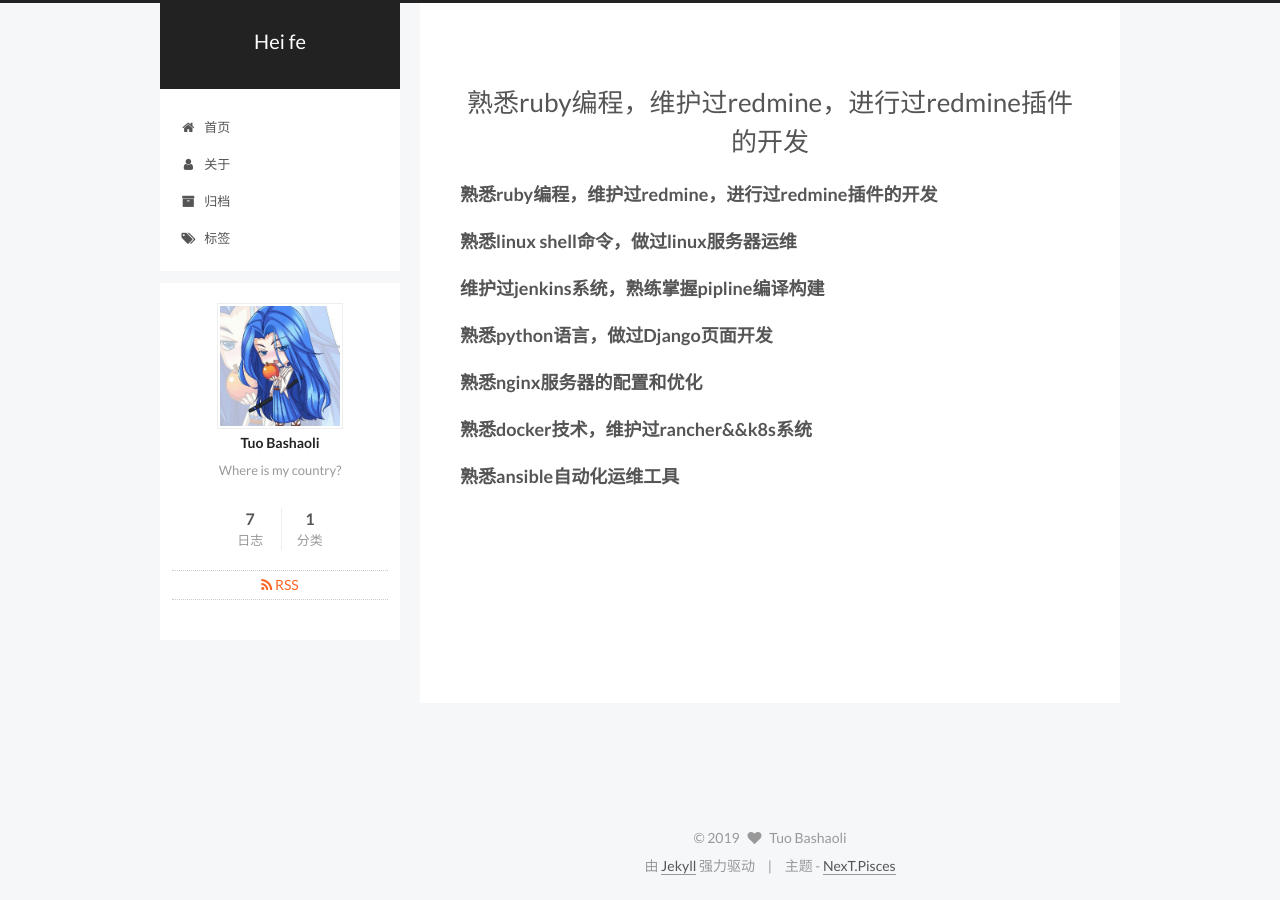
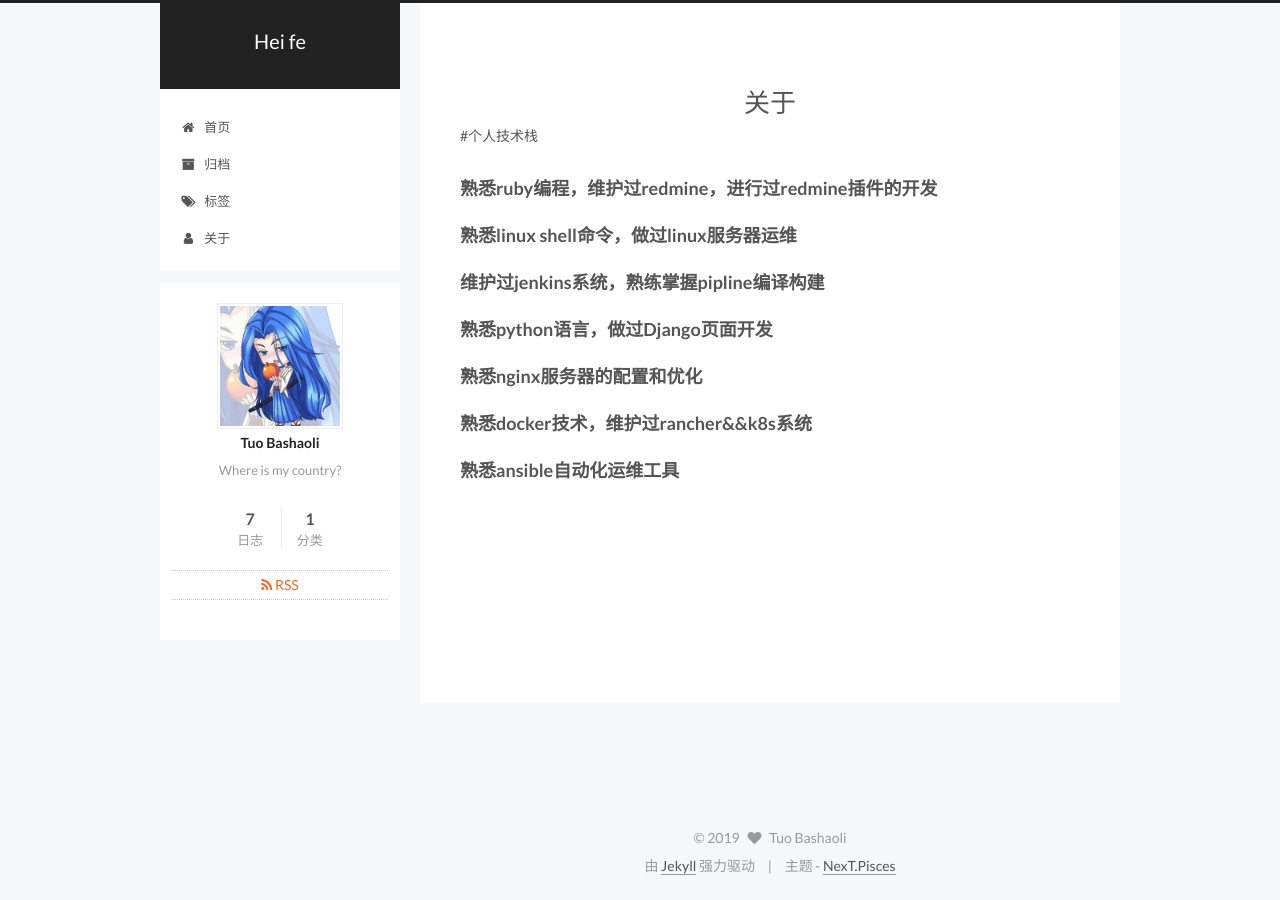
Before and after one commit to tuobashaoli/tuobashaoli.github.io, a Jekyll site: the page built from about/index.md, in a window 1280 px wide. Built offline with Jekyll 4.4.1, drawn with Linux system fonts in a browser that asks for light colours; our own code applies the rules of GitHub Pages for plain Markdown files.

```diff
--- a/_config.yml
+++ b/_config.yml
@@ -119,9 +119,9 @@ index_with_subtitle: false
 menu:
   home: /
   #categories: /categories/
-  about: /about/
   archives: /archives/
   tags: /tags/
+  about: /about/
   #sitemap: /sitemap.xml
   #commonweal: /404.html
 
--- a/about/index.md
+++ b/about/index.md
@@ -3,6 +3,7 @@ layout: page
 type: about
 ---
 
+#个人技术栈
 ### 熟悉ruby编程，维护过redmine，进行过redmine插件的开发
 ### 熟悉linux shell命令，做过linux服务器运维
 ### 维护过jenkins系统，熟练掌握pipline编译构建
```
